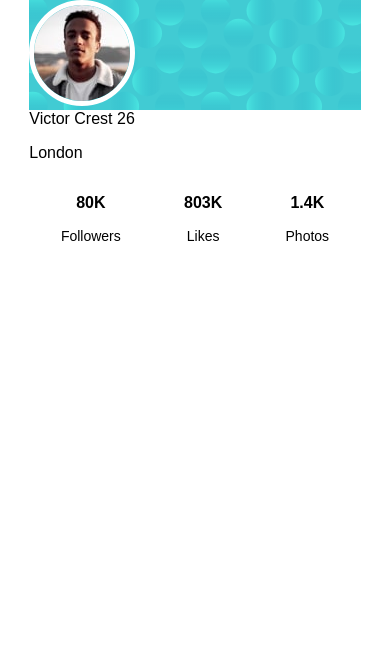
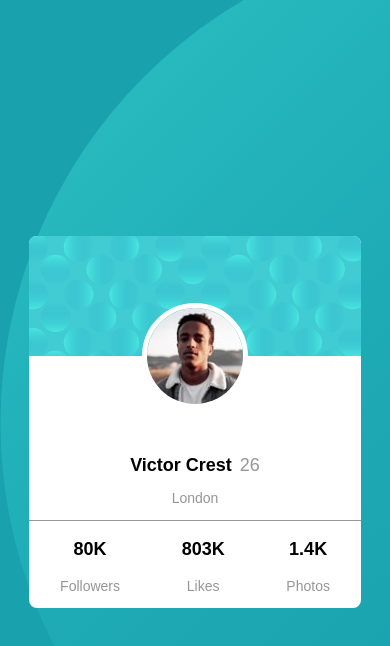
Before and after one commit to CesarAli740/profile-card, a plain HTML site: page index.html in a window 390 px wide. Drawn offline with Linux system fonts and the light colour scheme; a web font is replaced by a local one.

Commit message:
mobile realizado

```diff
--- a/style/style.css
+++ b/style/style.css
@@ -1,4 +1,4 @@
-.root {
+:root {
     --Dark-cyan: hsl(185, 75%, 39%);
     --Very-dark-desaturated-blue: hsl(229, 23%, 23%);
     --Dark-grayish-blue: hsl(227, 10%, 46%);
@@ -12,28 +12,71 @@ body {
     margin: 0;
     box-sizing: border-box;
     font-family: 'Kumbh Sans', sans-serif;
-    font-family: 'Stylish', sans-serif;
+    font-family: 'Quicksand', sans-serif;
+}
+
+body{
+    background: var(--Dark-cyan);
+    height: 100vh;
+    background-image: url(../assets/bg-pattern-bottom.svg);
+    background-position: left;
+    display: flex;
+    flex-direction: column;
+    justify-content: center;
 }
 
 .profile-card{
     border-radius: 8px;
     width: 85%;
     margin: 0 auto;
+    background-color: #ffffff;
+    overflow: hidden;
 }
 
 .profile-card-top{
     background-image: url(../assets/bg-pattern-card.svg);
+    height: 120px;
+    position: relative;
+    display: flex;
+    justify-content: center;
 }
 
 .profile-card-top img{
     border-radius: 50%;
     border: 5px solid white;
+    position: absolute;
+    bottom: -53px;
+}
+
+.profile-card-bottom_datos-profile > div{
+    height: 120px;
+    display: flex;
+    align-items: flex-end;
+    justify-content: center;
+}
+
+.profile-card-bottom_datos-profile > div span:nth-child(1){
+    font-size: var(--Name-Stats-Font-size);
+    font-weight: 700;
+    margin-right: 8px;
+}
+
+.profile-card-bottom_datos-profile > div span:nth-child(2){
+    font-size: var(--Name-Stats-Font-size);
+    font-weight: 400;
+    color: var(--Dark-gray);
+}
+
+.profile-card-bottom_datos-profile p{
+    text-align: center;
+    color: var(--Dark-gray);
+    font-size: 14px;
 }
 
 .profile-card-bottom_datos-seguidores{
     display: flex;
     justify-content: space-around;
-    border-top: 1px solid var(--Dark-grayish-blue);
+    border-top: 1px solid var(--Dark-gray);
 }
 
 .profile-card-bottom_datos-seguidores div p:nth-child(1){
```
Also changed, not shown: assets/bg-pattern-bottom.svg (added), assets/bg-pattern-top.svg (added).
